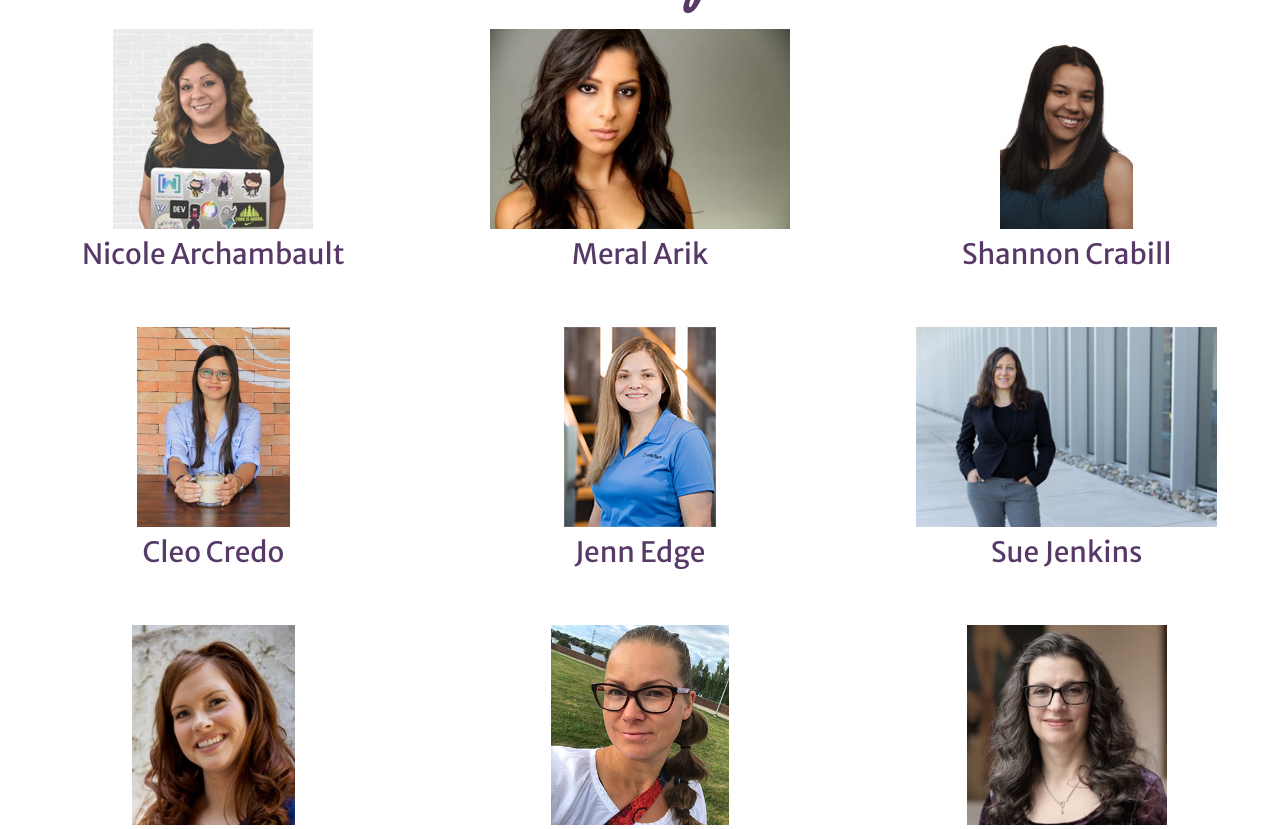
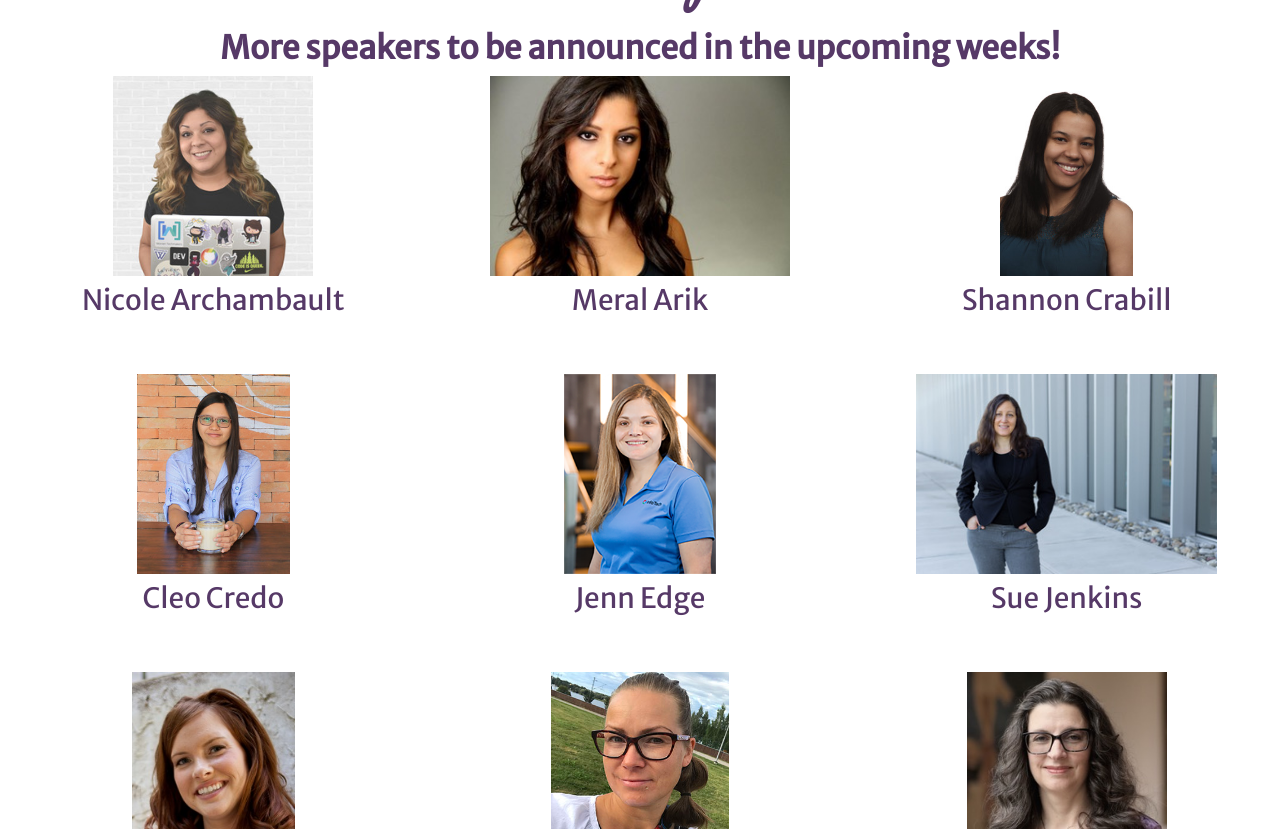
Before and after one commit to demarcode/demarcode.github.io, a plain HTML site: page index.html in a window 1280 px wide. Shown: the part 1284-2113 px from the top of the page. Drawn offline with nearby package versions, Linux system fonts and the light colour scheme.

Commit message:
Update index.html

```diff
--- a/index.html
+++ b/index.html
@@ -91,6 +91,7 @@
 <div class="container-fluid">
     <div class="third">
         <h1 class="import">Meet our Speakers</h1> <br />
+      <h2 class="dark">More speakers to be announced in the upcoming weeks!</h2>
 
     <!-- First Row of Speakers -->
             <div class="row">
```
